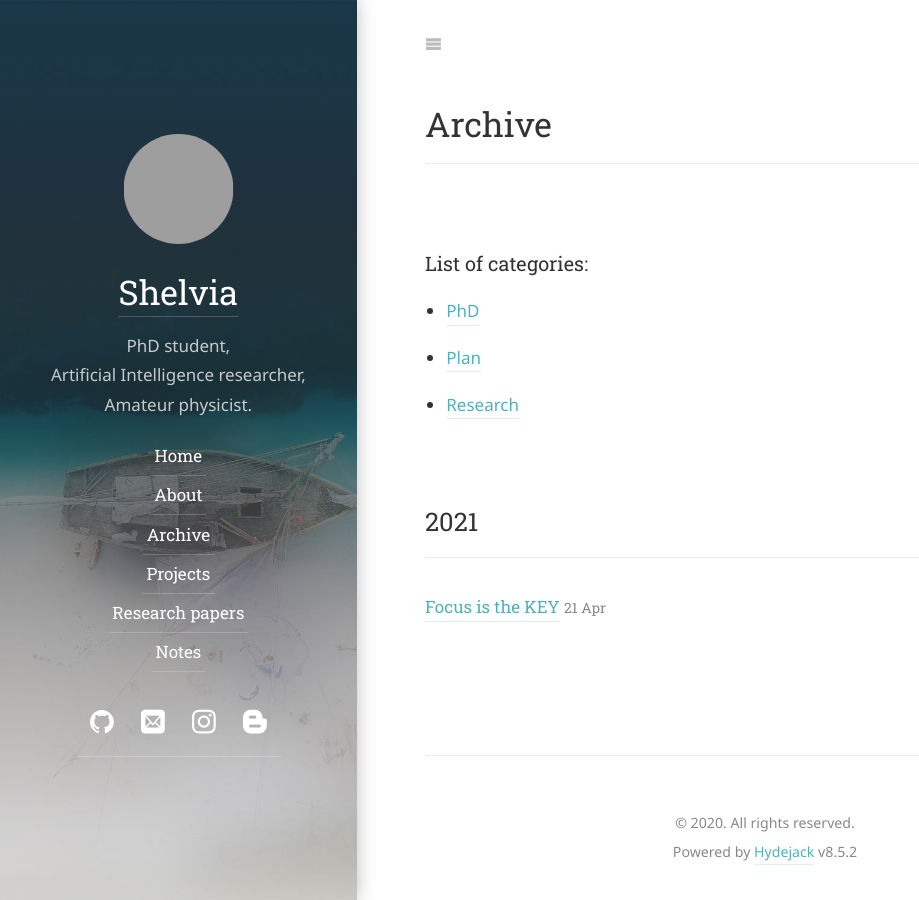
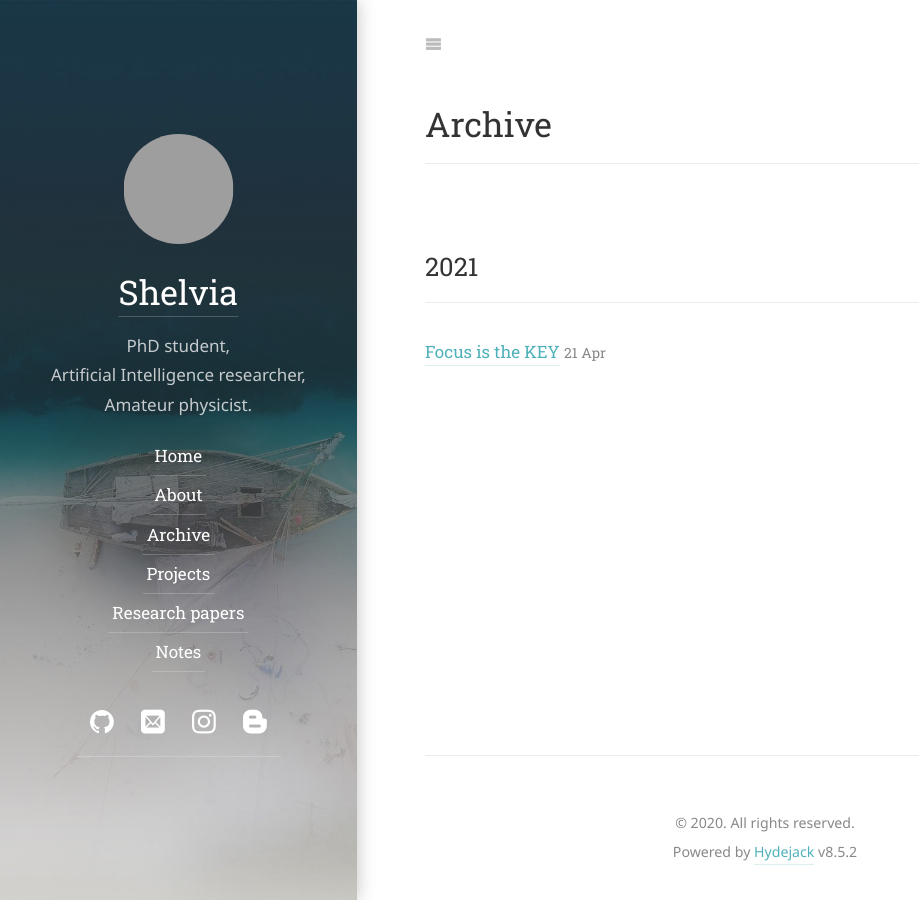
Before and after one commit to shelvia1039/shelvia, a Jekyll site: the page built from pages/archive.md, in a window 1280 px wide. Shown: the whole page, without its empty margins (0-919 px from the left). Built offline with Jekyll 4.4.1, drawn with Linux system fonts in a browser that asks for light colours; some web fonts are replaced; grey boxes are pictures that could not be loaded.

Commit message:
Update archive.md

```diff
--- a/pages/archive.md
+++ b/pages/archive.md
@@ -2,8 +2,3 @@
 layout: list
 title:  Archive
 ---
-
-### List of categories:
-{% for category in site.featured_categories %}
-* [ {{ category.title }} ]({{ category.url }})
-{% endfor %}
```
